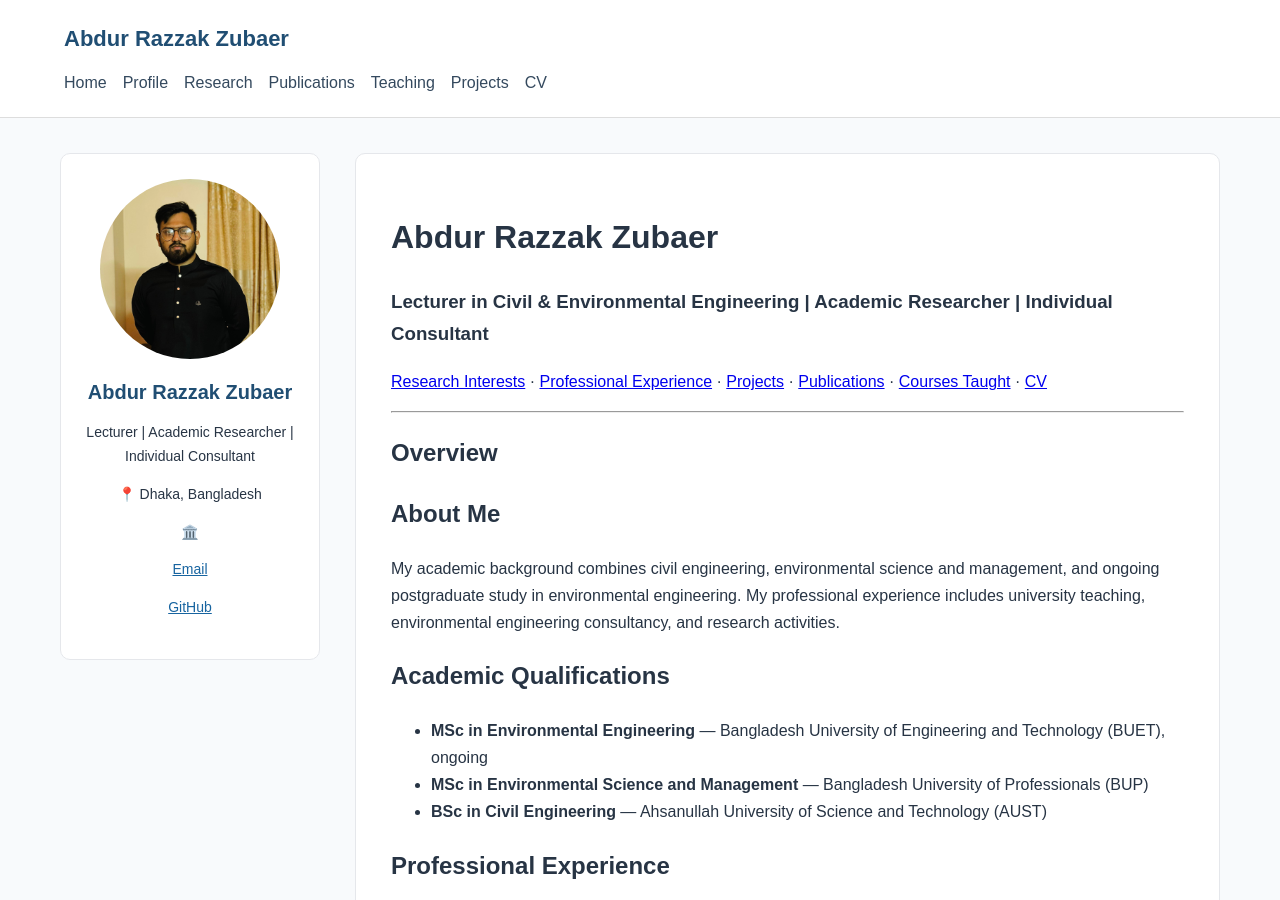
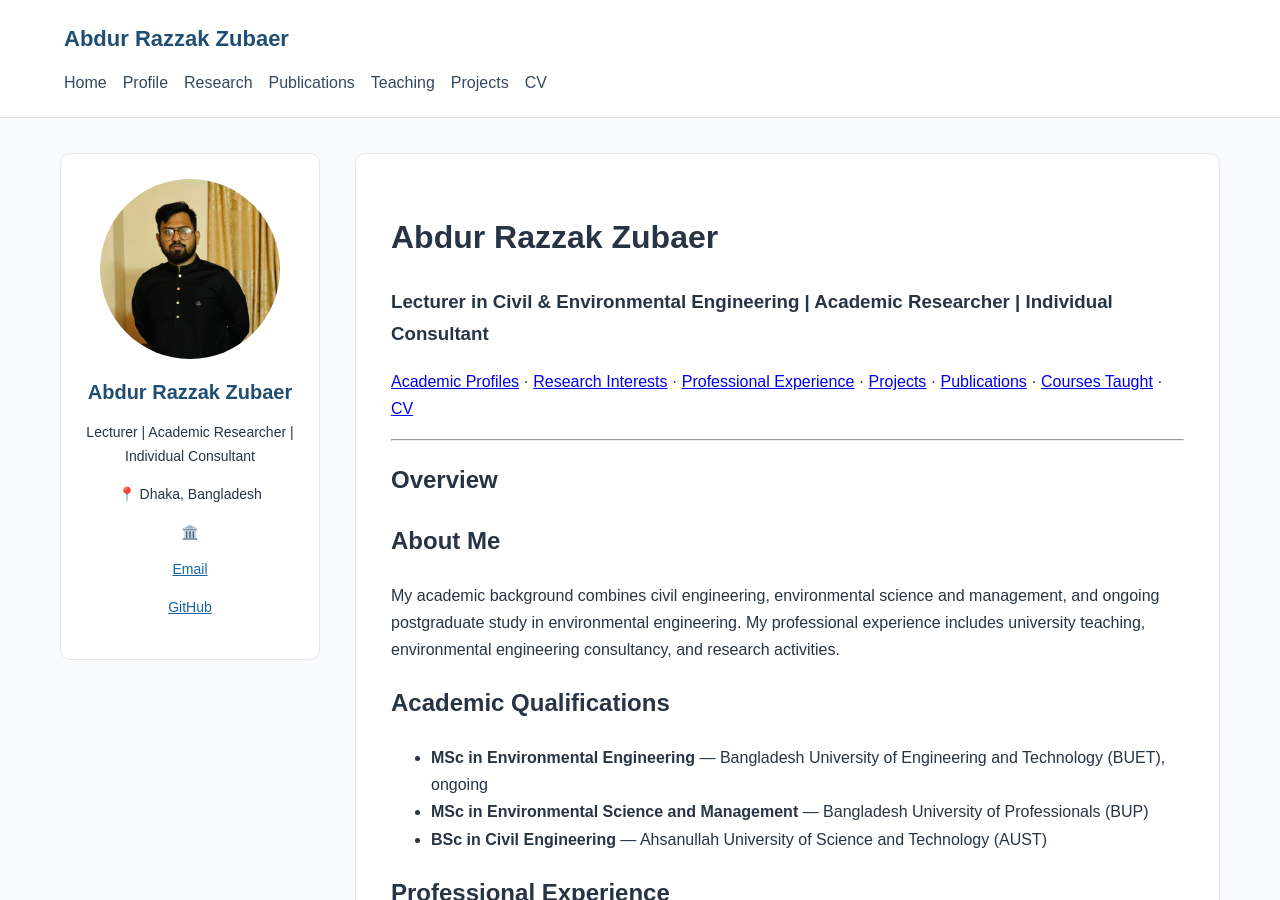
Before and after one commit to Abdurrazzakzubaer/Abdur-Razzak-Zubaer.github.io, a Jekyll site: the page built from index.md, in a window 1280 px wide and 900 px high. Built offline with Jekyll 4.4.1, drawn with Linux system fonts in a browser that asks for light colours.

Commit message:
Update index.md

```diff
--- a/index.md
+++ b/index.md
@@ -7,6 +7,7 @@ author_profile: true
 # Abdur Razzak Zubaer
 ### Lecturer in Civil & Environmental Engineering | Academic Researcher | Individual Consultant
 
+[Academic Profiles](aprofile.html) ·
 [Research Interests](research.html) ·
 [Professional Experience](experience.html) ·
 [Projects](projects.html) ·
```
